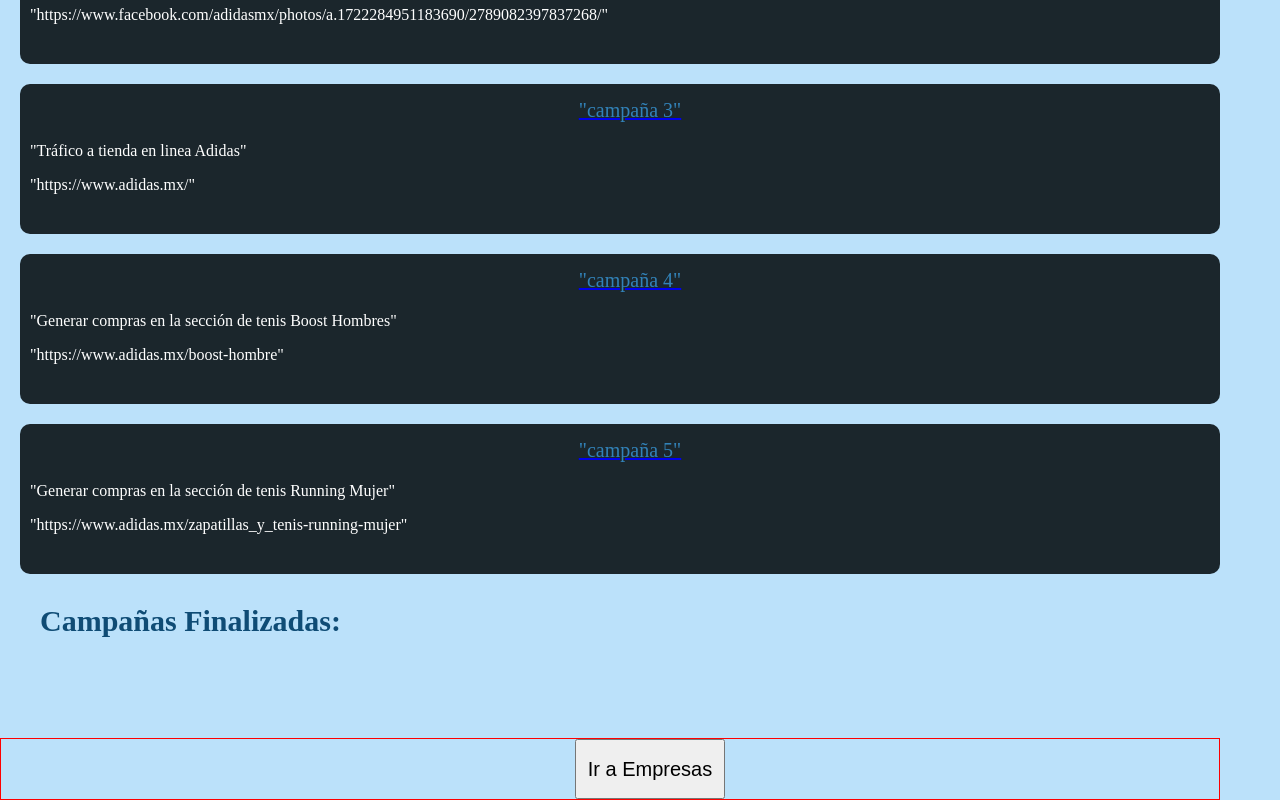
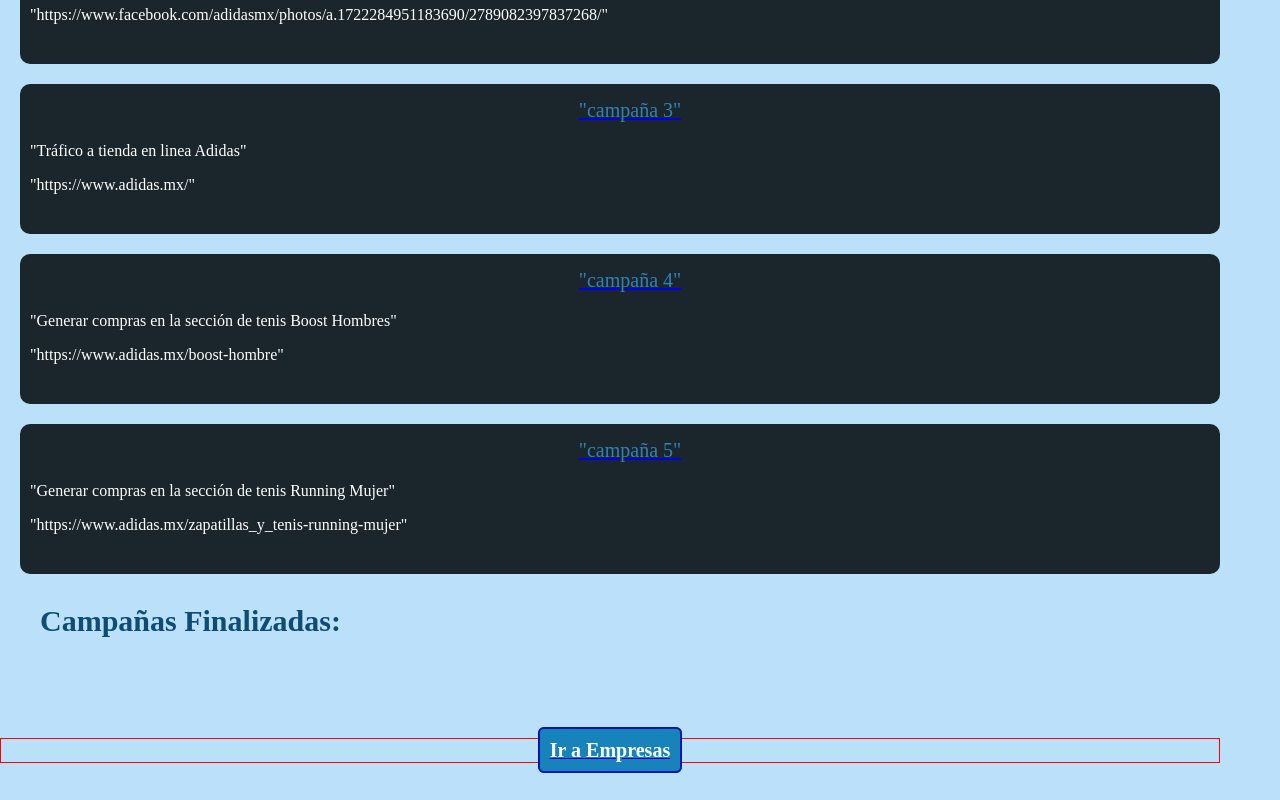
Before and after one commit to pauso92/front-appads, a React (Create React App) app: page /campaign/Adidas in a window 1280 px wide. Shown: the part 350-1150 px from the top of the page. After the commit the page ends 1123 px from the top, so only its background shows below. Built offline with nearby package versions, Linux system fonts and the light colour scheme.

Commit message:
[add] se agregan estilos

```diff
--- a/src/component/CampaignItem.js
+++ b/src/component/CampaignItem.js
@@ -24,7 +24,7 @@
       <h3 className="title">Campañas Finalizadas:</h3>
       <div className="wrapbutton">
         <Link to="/home">
-          <button className="button">Ir a Empresas </button>
+          <a className="button">Ir a Empresas </a>
         </Link>
       </div>
     </>
--- a/src/css/CampaignItem.css
+++ b/src/css/CampaignItem.css
@@ -30,9 +30,12 @@
     margin-top:100px
 }
 .button{
-    width: 150px;
-    height: 60px;
+    text-decoration: none;
+    padding: 10px;
+    font-weight: 600;
     font-size: 20px;
-    font-weight: 400;
-    margin-left: 80px;
+    color: #ffffff;
+    background-color: #1883ba;
+    border-radius: 6px;
+    border: 2px solid #0016b0;
 }
```
